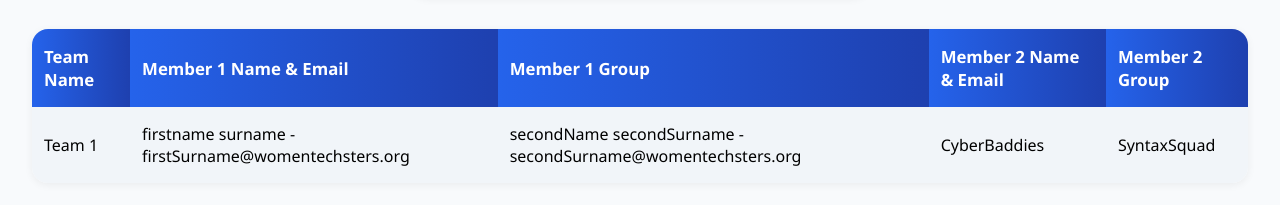
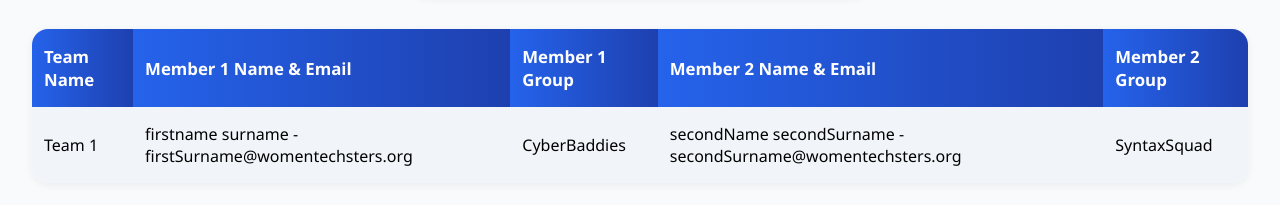
Before and after one commit to Eduaina/t4d-2025-cohort, a website: page team/index.html in a window 1280 px wide. Shown: the part 151-356 px from the top of the page. Drawn offline with Linux system fonts and the light colour scheme.

Commit message:
Update flow

```diff
--- a/team/index.html
+++ b/team/index.html
@@ -134,12 +134,10 @@
         function formatTeam(team, teamId) {
             const names = team.map(person => `
             <td>${person.FirstName} ${person.LastName} - ${person.Email}</td>
-            `).join('');
 
-            const groups = team.map(person => `
             <td>${person.GroupName || 'N/A'}</td>
             `).join('');
-            return `<td>Team ${teamId}</td> ${names} ${groups}`
+            return `<td>Team ${teamId}</td> ${names}`
         }
 
         // Function to generate the HTML and insert it into the page
```
